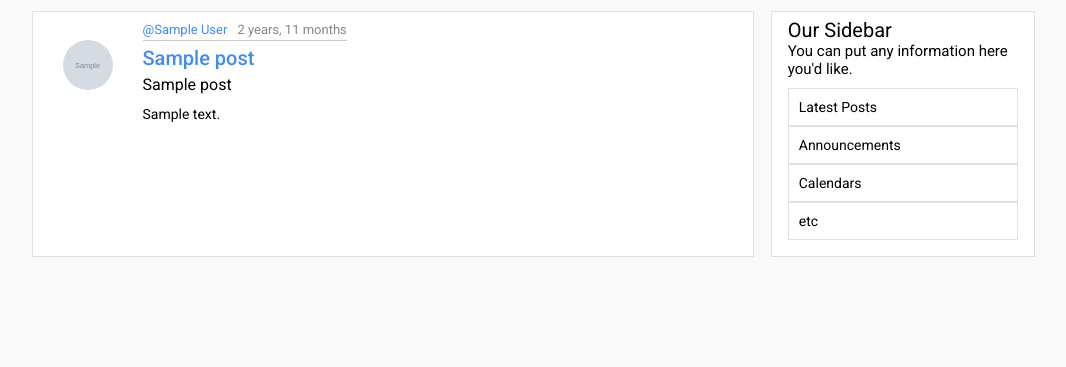
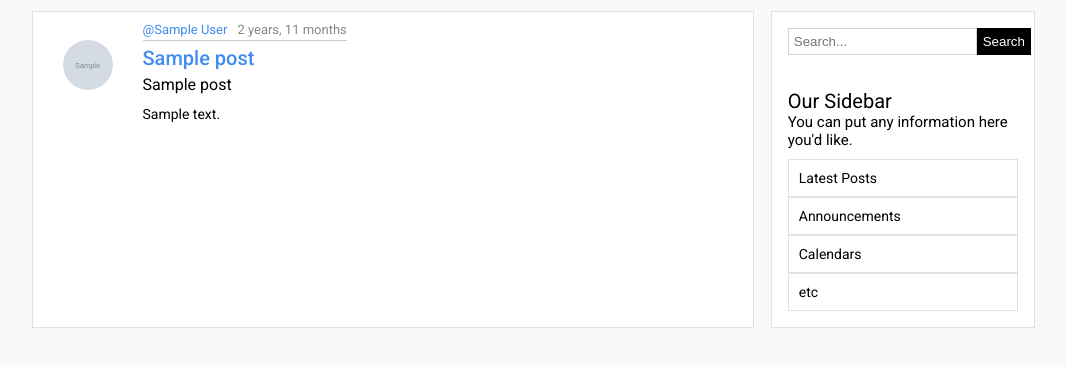
Before and after one commit to sumitgirwal/CodeBeLog, a Django app: page / in a window 1280 px wide. Shown: the part 39-406 px from the top of the page, without its empty margins (107-1173 px from the left). Run offline with Django 4.2, Linux system fonts and the light colour scheme; tables that the repository leaves empty hold one stand-in row (values such as "Sample post"); grey boxes marked "Sample" are stand-in pictures.

Commit message:
Added search

```diff
--- a/codebelog/blog/views.py
+++ b/codebelog/blog/views.py
@@ -6,14 +6,24 @@ from .forms import PostForm
 
 from django.contrib.auth.decorators import login_required
 from django.core.paginator import Paginator, EmptyPage, PageNotAnInteger
-
+from django.db.models import Q
 
 # Home
 def index(request):
-    posts = Post.objects.all()
+    search = request.GET.get('search','')
+    print(search)
+    posts = None
+    if search != '':
+        posts = Post.objects.filter(
+            Q(title__icontains=search) |
+            Q(subtitle__icontains=search)
+            )
+        print(posts)
+    else:
+        posts = Post.objects.all()
+
     page = request.GET.get('page', 1)
     paginator = Paginator(posts, 5)
-
     try:
         posts = paginator.page(page)
     except PageNotAnInteger:
--- a/codebelog/templates/index.html
+++ b/codebelog/templates/index.html
@@ -31,6 +31,9 @@
 }
 </style>
 <section class="blog-section">
+    {% if posts|length == 0 %}
+    <h1>Sorry, No artices found!!!</h1>
+    {% endif %}
     {% for post in posts %}
     <div class="blog">
         <div class="blog-left">
--- a/codebelog/templates/sidebar.html
+++ b/codebelog/templates/sidebar.html
@@ -1,4 +1,36 @@
+<style>
+    .search-form {
+        padding: 10px;
+        width: 100%;
+        margin-bottom: 1.5rem;
+    }
+
+    .search-form input[type=text] {
+        padding: 5px;
+        border: none;
+        border: 1px solid lightgray;
+    }
+
+    .search-form input[type=submit] {
+        padding: 5px;
+        border: none;
+        background-color: black;
+        border: 1px solid black;
+        color: white;
+        margin-left: -4px;
+        transition: all 0.25s ease;
+        cursor: pointer;
+    }
+
+    .search-form input[type=submit]:hover {
+        opacity: 0.8;
+    }
+</style>
 <section class="sidebar">
+    <form class="search-form" action="/" method="GET">
+        <input type="text" name="search" placeholder="Search...">
+        <input type="submit" value="Search">
+    </form>
     <div class="sidebar-title">Our Sidebar</div>
     <div class="sidebar-subtitle">You can put any information here you'd like.</div>
     <div class="sidebar-block">
```
Also changed, not shown: README.md.
